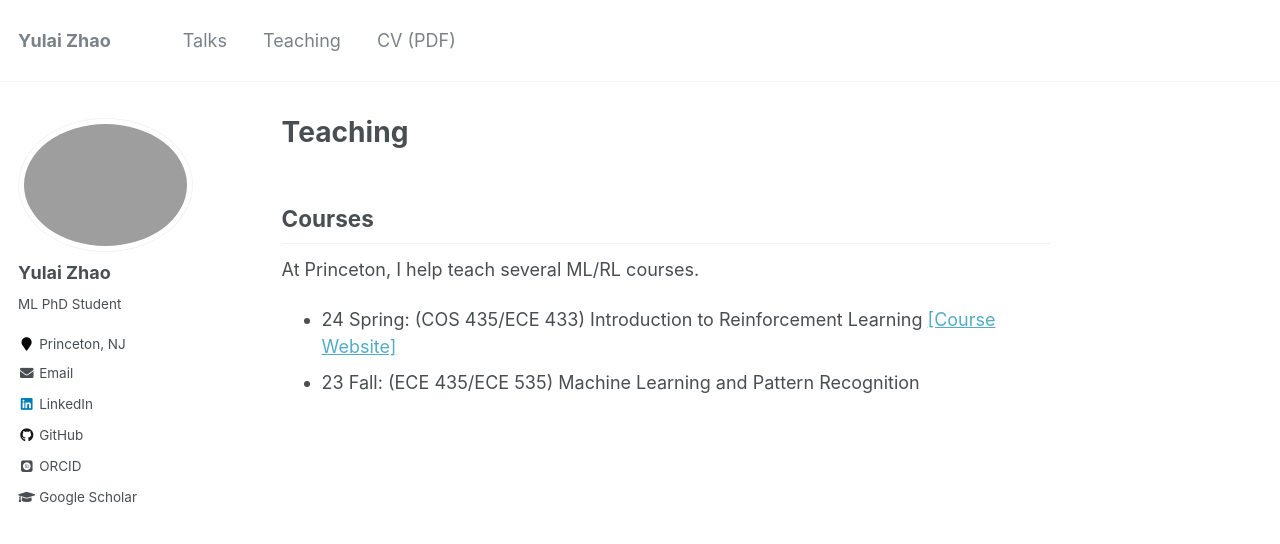
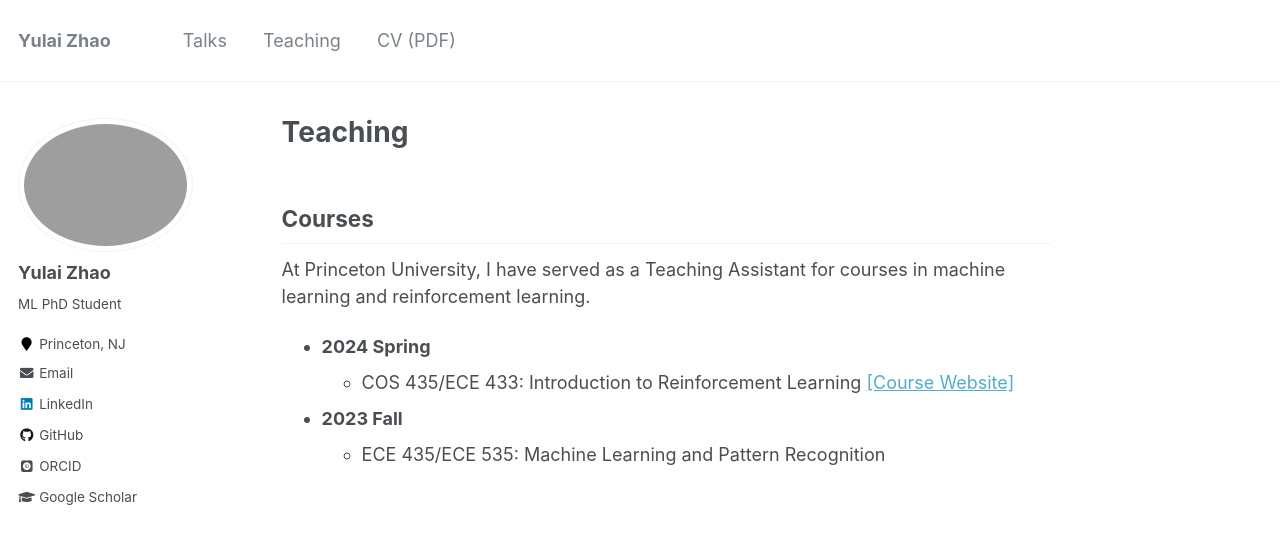
Before and after one commit to zhaoyl18/zhaoyl18.github.io, a Jekyll site: the page built from _pages/teaching.md, in a window 1280 px wide. Shown: the top 544 px of the page. Built offline with Jekyll 4.4.1, drawn with Linux system fonts in a browser that asks for light colours; some web fonts are replaced.

Commit message:
update teaching

```diff
--- a/_pages/teaching.md
+++ b/_pages/teaching.md
@@ -8,8 +8,10 @@ redirect_from:
 
 ## Courses
 
-At Princeton, I help teach several ML/RL courses.
+At Princeton University, I have served as a Teaching Assistant for courses in machine learning and reinforcement learning.
 
-* 24 Spring: (COS 435/ECE 433) Introduction to Reinforcement Learning [[Course Website]](https://ben-eysenbach.github.io/intro-rl/)
-* 23 Fall: (ECE 435/ECE 535) Machine Learning and Pattern Recognition
+- **2024 Spring**
+  - COS 435/ECE 433: Introduction to Reinforcement Learning [[Course Website]](https://ben-eysenbach.github.io/intro-rl/)
+- **2023 Fall**
+  - ECE 435/ECE 535: Machine Learning and Pattern Recognition
 <!-- * SML 505: Modern Statistics (2024 Spring) -->
```
